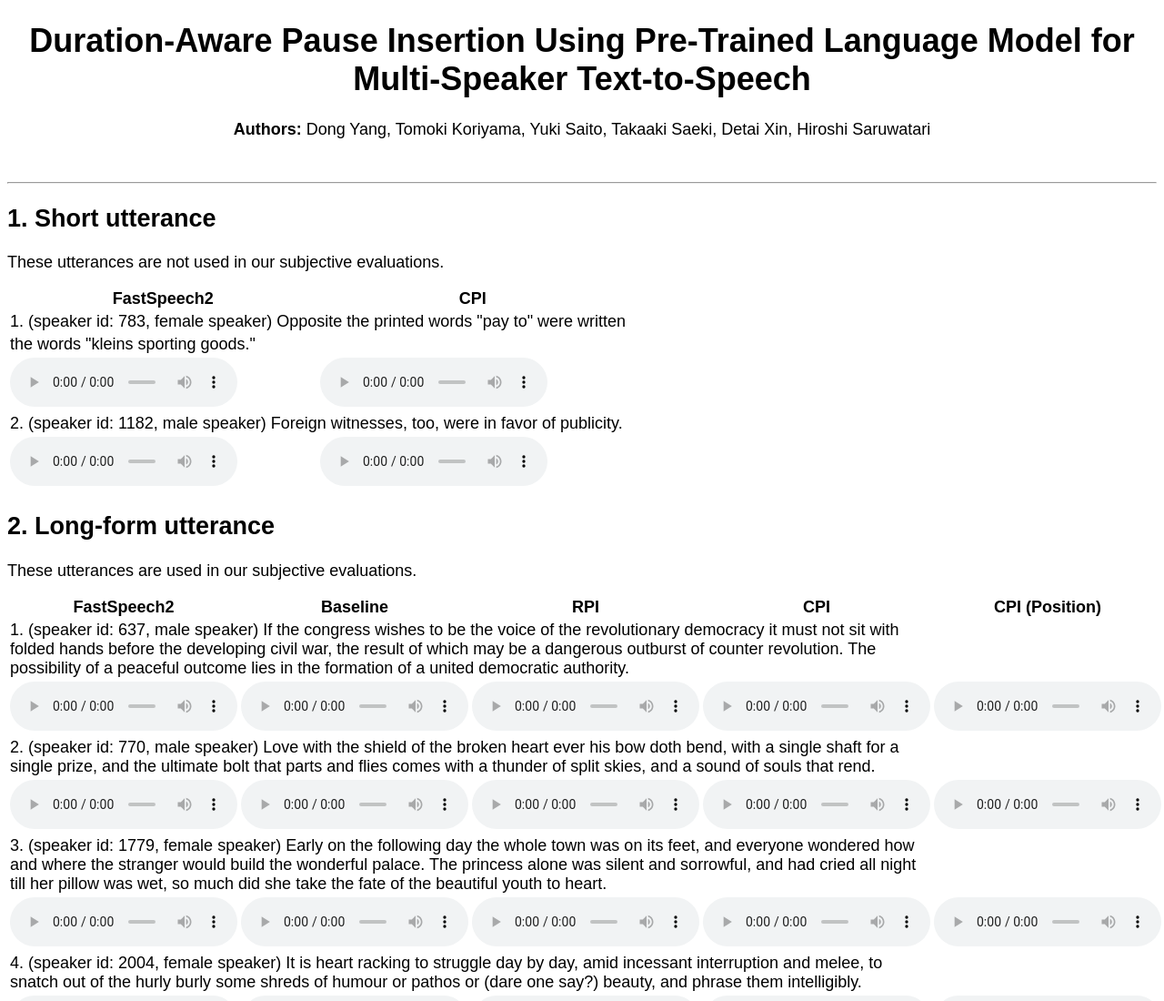
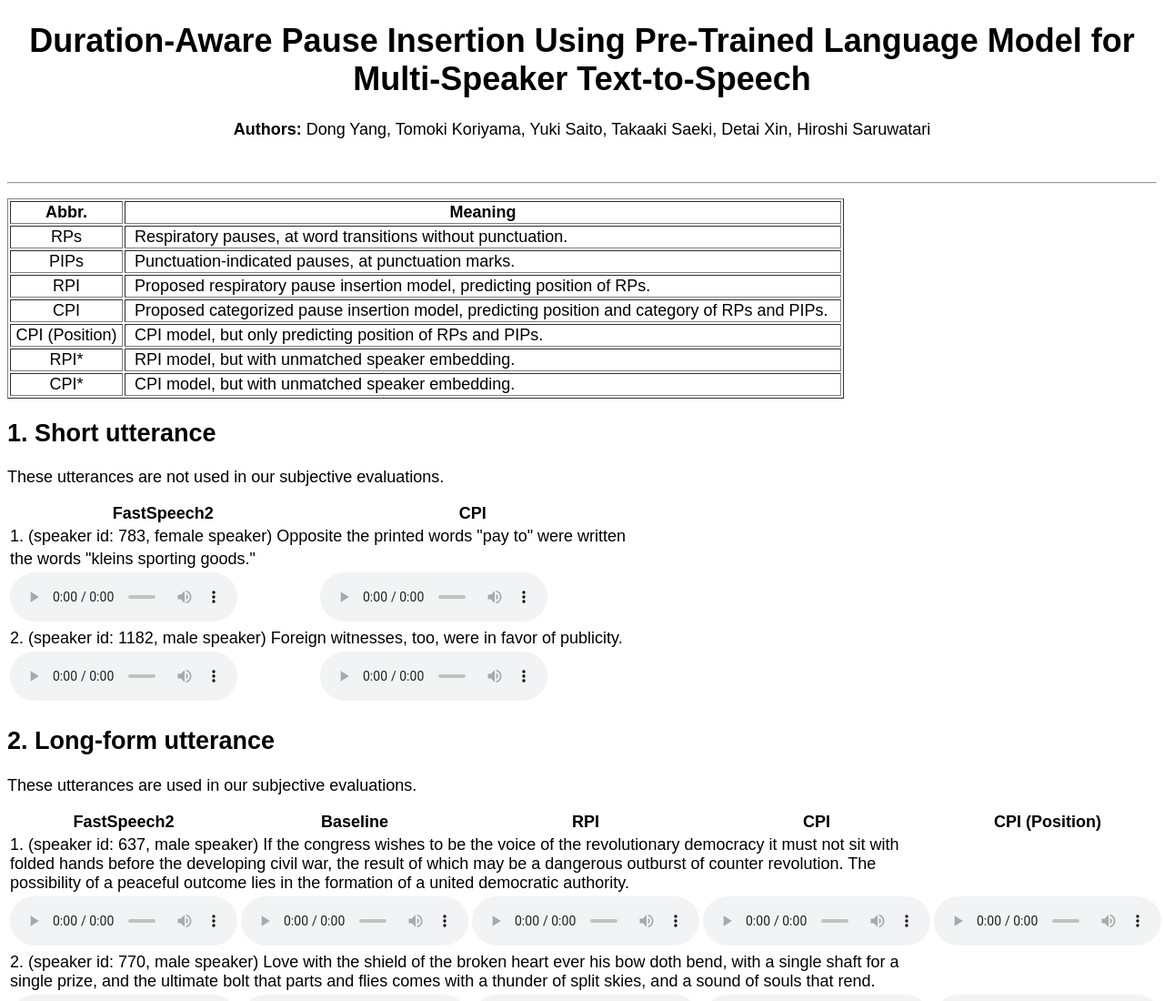
Before and after one commit to ydqmkkx/pause-insertion-demo, a plain HTML site: page index.html in a window 1280 px wide. Shown: the top 1100 px of the page at 91% size. Drawn offline with Linux system fonts and the light colour scheme.

Commit message:
Update index.html

```diff
--- a/index.html
+++ b/index.html
@@ -18,6 +18,43 @@
 <hr/>
 
 <p></p>
+
+<table border="1" width="920">
+  <tbody>
+    <tr>
+      <th width="120"><font size='4', face="Arial"><b>Abbr.</b></font></th>
+      <th><font size='4', face="Arial"><b>Meaning</b></font></th>
+    </tr>
+    <tr align="center">
+      <td><font size='4', face="Arial">RPs</font></td>
+      <td align="left" style="padding-left:10px"><font size='4', face="Arial">Respiratory pauses, at word transitions without punctuation.</font></td>
+    </tr>
+    <tr align="center">
+      <td><font size='4', face="Arial">PIPs</font></td>
+      <td align="left" style="padding-left:10px"><font size='4', face="Arial">Punctuation-indicated pauses, at punctuation marks.</font></td>
+    </tr>
+    <tr align="center">
+      <td><font size='4', face="Arial">RPI</font></td>
+      <td align="left" style="padding-left:10px"><font size='4', face="Arial">Proposed respiratory pause insertion model, predicting position of RPs.</font></td>
+    </tr>
+    <tr align="center">
+      <td><font size='4', face="Arial">CPI</font></td>
+      <td align="left" style="padding-left:10px"><font size='4', face="Arial">Proposed categorized pause insertion model, predicting position and category of RPs and PIPs.</font></td>
+    </tr>
+    <tr align="center">
+      <td><font size='4', face="Arial">CPI (Position)</font></td>
+      <td align="left" style="padding-left:10px"><font size='4', face="Arial">CPI model, but only predicting position of RPs and PIPs. </font></td>
+    </tr>
+    <tr align="center">
+      <td><font size='4', face="Arial">RPI*</font></td>
+      <td align="left" style="padding-left:10px"><font size='4', face="Arial">RPI model, but with unmatched speaker embedding. </font></td>
+    </tr>
+    <tr align="center">
+      <td><font size='4', face="Arial">CPI*</font></td>
+      <td align="left" style="padding-left:10px"><font size='4', face="Arial">CPI model, but with unmatched speaker embedding. </font></td>
+    </tr>
+  </tbody>
+</table>
 
 <font size='4', face="Arial"><h2>1. Short utterance</h2></font>
 <p><font size='4', face="Arial">These utterances are not used in our subjective evaluations.</font></p>
```
